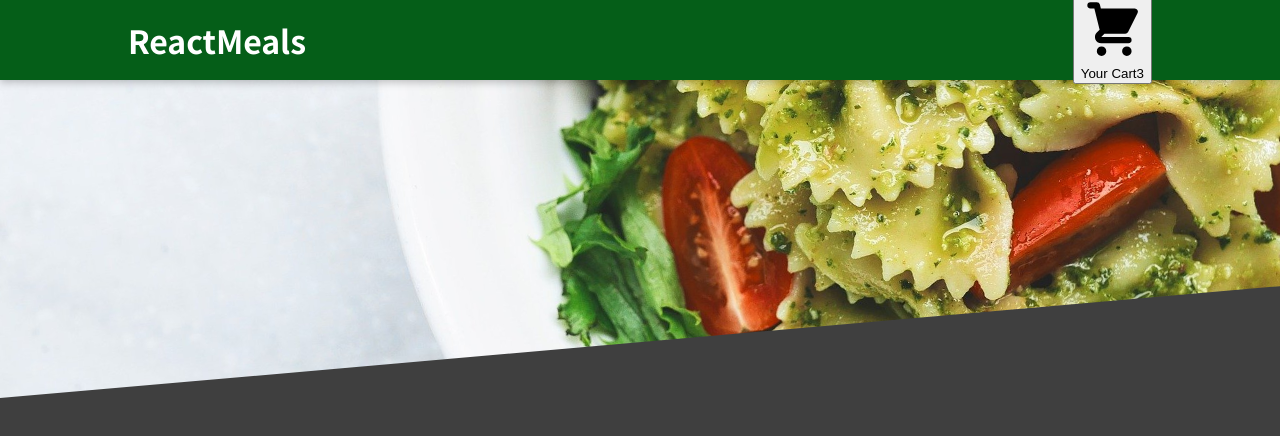
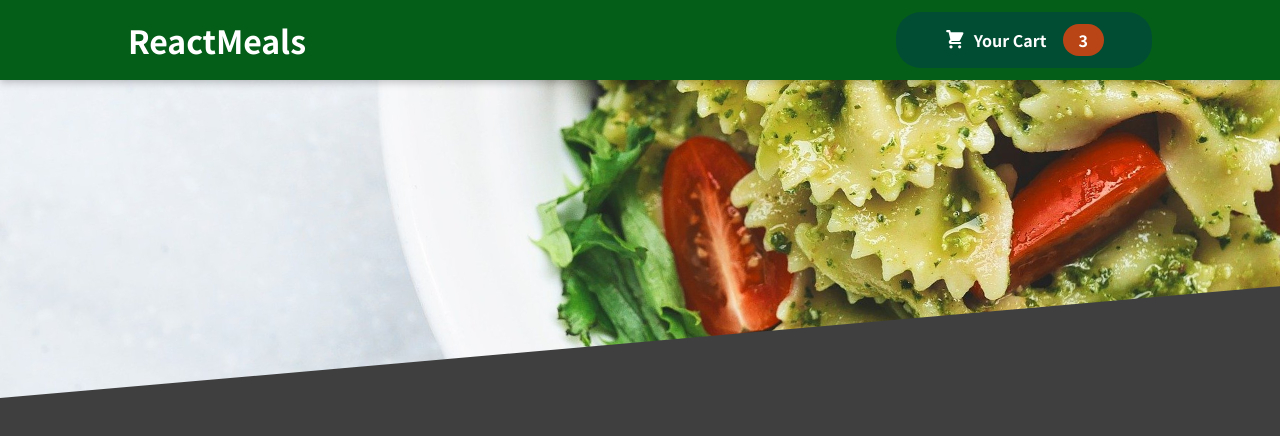
Before and after one commit to Neniya/Food-Order-App-React, a React (Create React App) app: page / in a window 1280 px wide. Shown: the top 436 px of the page. Built offline with nearby package versions, Linux system fonts and the light colour scheme.

Commit message:
add styles for Layout header cart button

```diff
--- a/src/components/Layout/HeaderCartButton.module.css
+++ b/src/components/Layout/HeaderCartButton.module.css
@@ -0,0 +1,37 @@
+.button {
+  cursor: pointer;
+  font: inherit;
+  border: none;
+  background-color: #014d34;
+  color: white;
+  padding: 0.75rem 3rem;
+  display: flex;
+  justify-content: space-around;
+  align-items: center;
+  border-radius: 25px;
+  font-weight: bold;
+}
+
+.button:hover,
+.button:active {
+  background-color: #002c18;
+}
+
+.icon {
+  width: 1.35rem;
+  height: 1.35rem;
+  margin-right: 0.5rem;
+}
+
+.badge {
+  background-color: #b94517;
+  padding: 0.25rem 1rem;
+  border-radius: 25px;
+  margin-left: 1rem;
+  font-weight: bold;
+}
+
+.button:hover .badge,
+.button:active .badge {
+  background-color: #92320c;
+}
```
